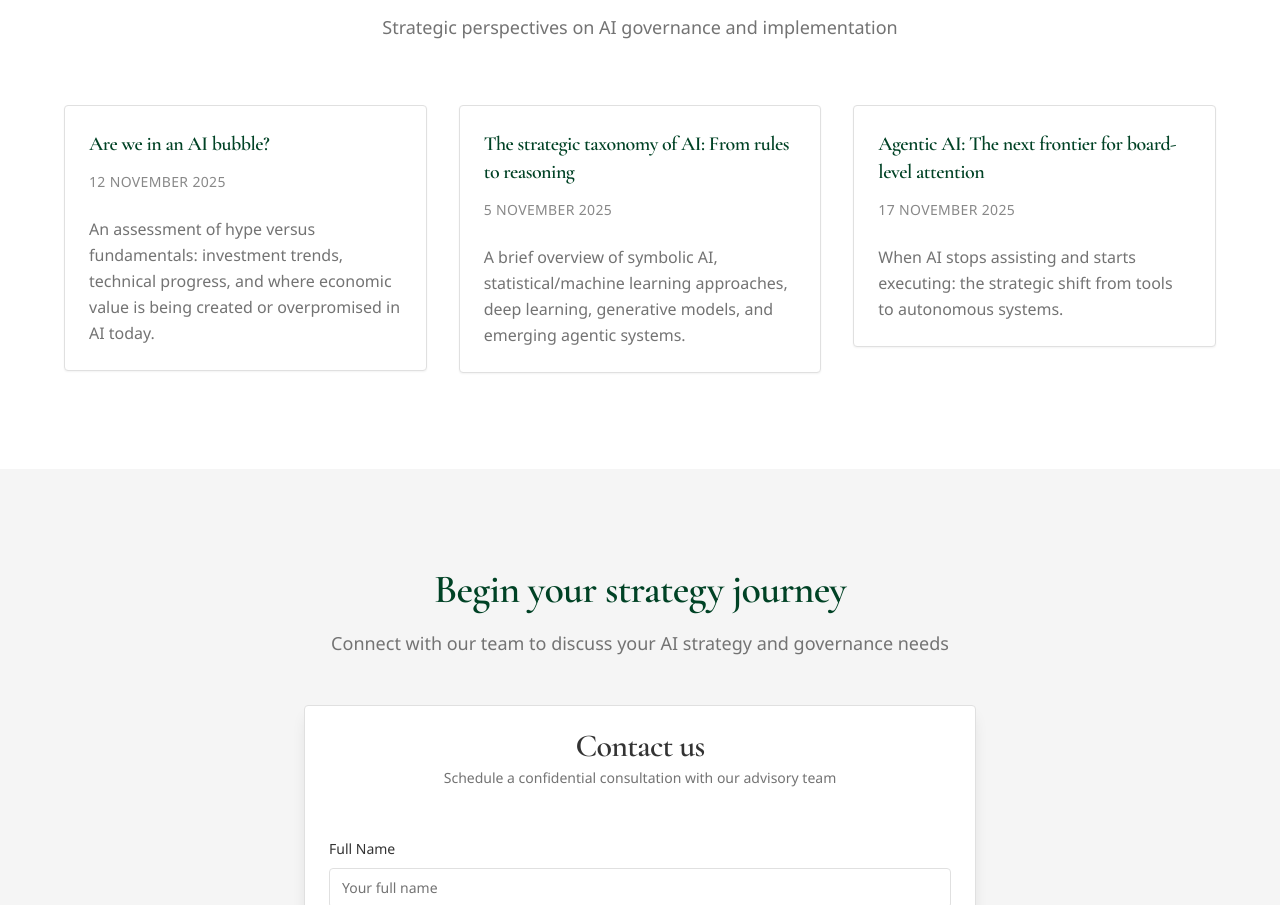
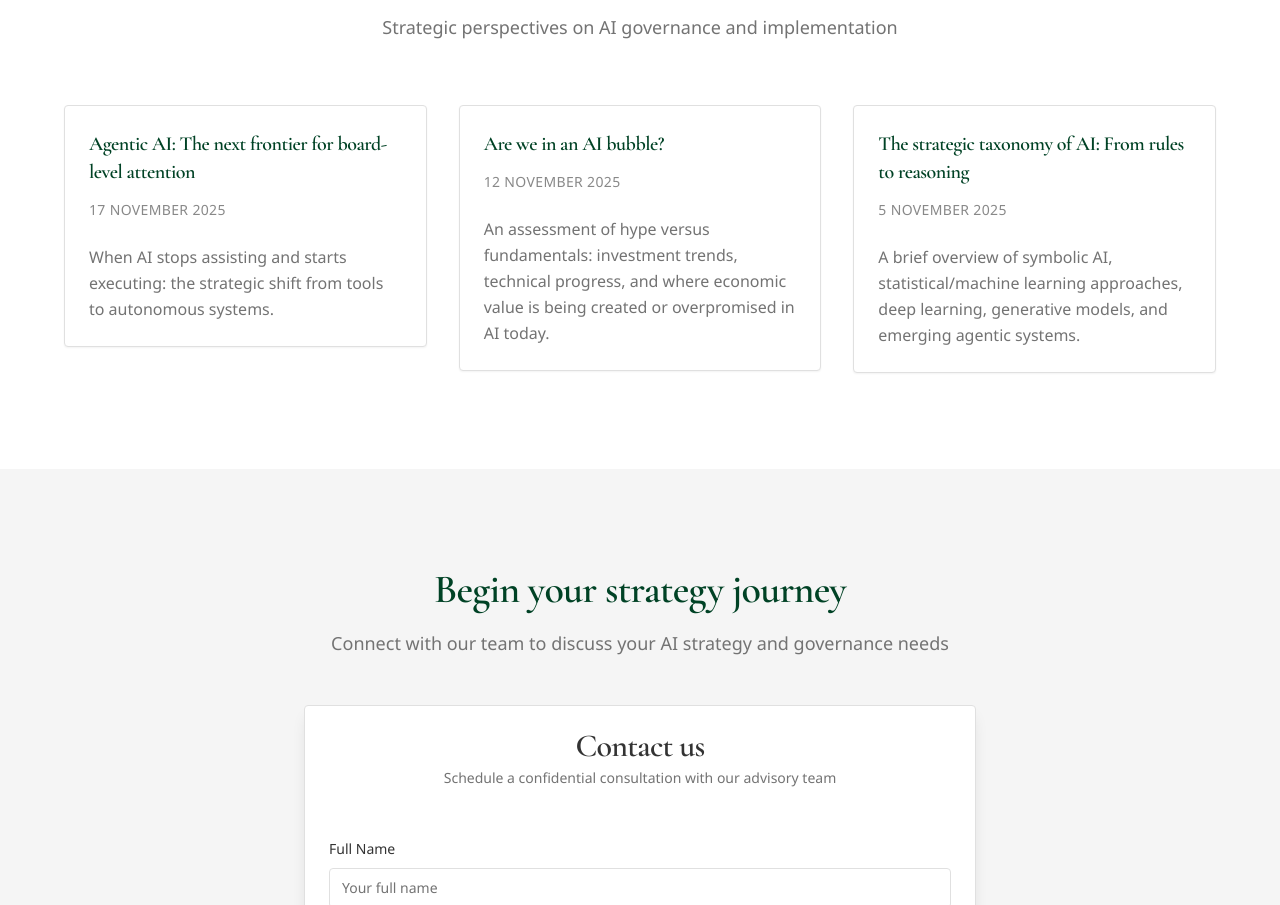
Before and after one commit to christy-sena/christy-sena.github.io, a React (Vite) app: page /#/ in a window 1280 px wide. Shown: the part 2861-3766 px from the top of the page. Built offline with nearby package versions, Linux system fonts and the light colour scheme; the HTML template or start-up script is replaced by a standard one.

Commit message:
main page bring most recent article to front

```diff
--- a/src/data/insightsMetadata.ts
+++ b/src/data/insightsMetadata.ts
@@ -1,4 +1,11 @@
 export const insightsMetadata = [
+    {
+    id: "agentic-ai",
+    title: "Agentic AI: The next frontier for board-level attention",
+    description:
+      "When AI stops assisting and starts executing: the strategic shift from tools to autonomous systems.",
+    date: "17 November 2025",
+  },
     {
     id: "ai-bubble",
     title: "Are we in an AI bubble?",
@@ -14,13 +21,7 @@ export const insightsMetadata = [
     date: "5 November 2025",
   },
 
-  {
-    id: "agentic-ai",
-    title: "Agentic AI: The next frontier for board-level attention",
-    description:
-      "When AI stops assisting and starts executing: the strategic shift from tools to autonomous systems.",
-    date: "17 November 2025",
-  },
+
 ];
 
 export default insightsMetadata;
```
